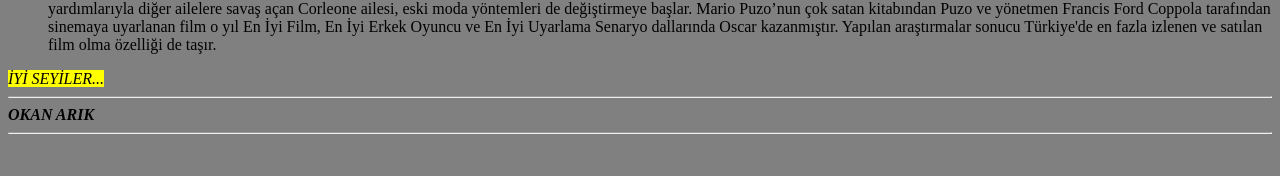
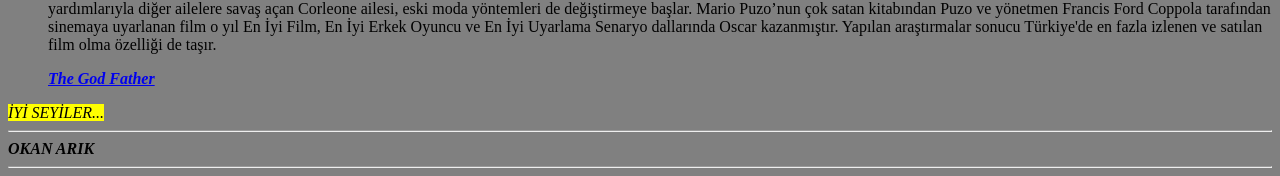
Before and after one commit to OkanArik/En-Pop-ler-3-Film, a plain HTML site: page index.html in a window 1280 px wide. Shown: the part 738-914 px from the top of the page. Before the commit the page ends 880 px from the top, so only its background shows below. Drawn offline with Linux system fonts and the light colour scheme.

Commit message:
Update index.html

```diff
--- a/index.html
+++ b/index.html
@@ -87,6 +87,7 @@
           kazanmıştır. Yapılan araştırmalar sonucu Türkiye'de en fazla izlenen
           ve satılan film olma özelliği de taşır.
         </p>
+        <a href="https://www.beyazperde.com/filmler/film-1628/fragman/tum/"><b><i>The God Father</i></b></a>
       </li>
     </ol>
     <footer>
```
